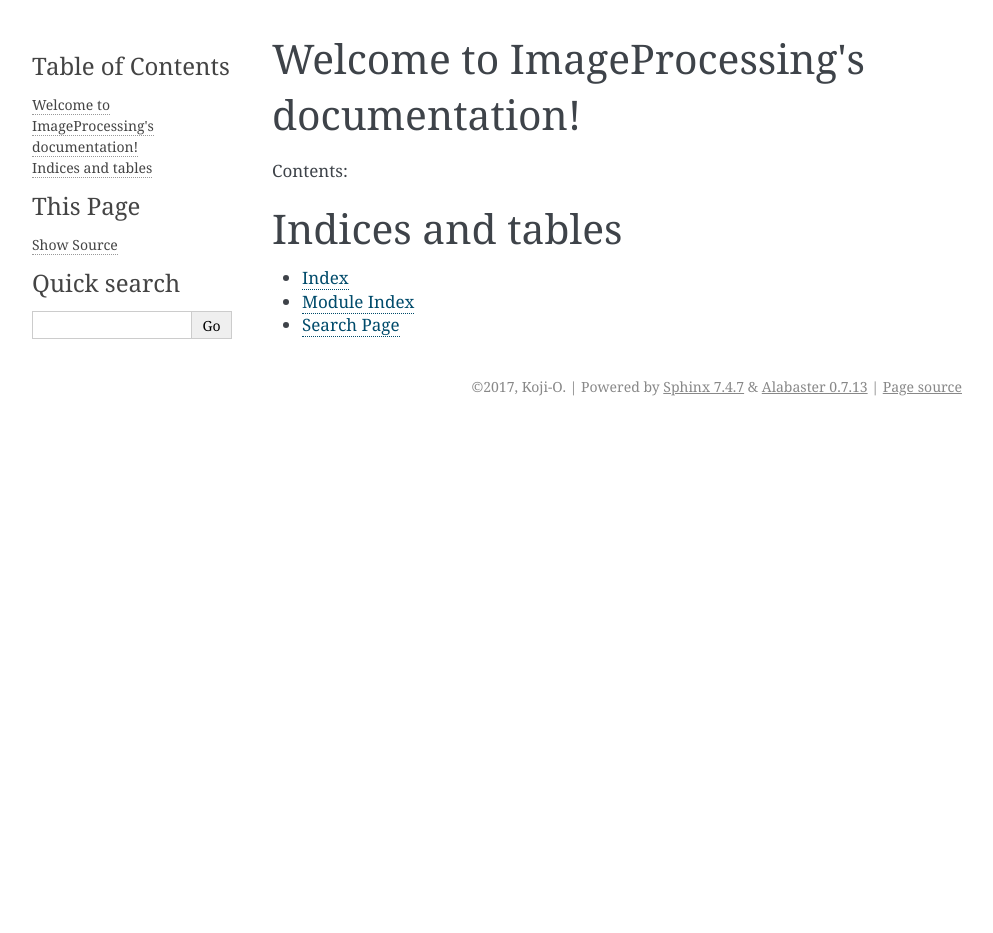
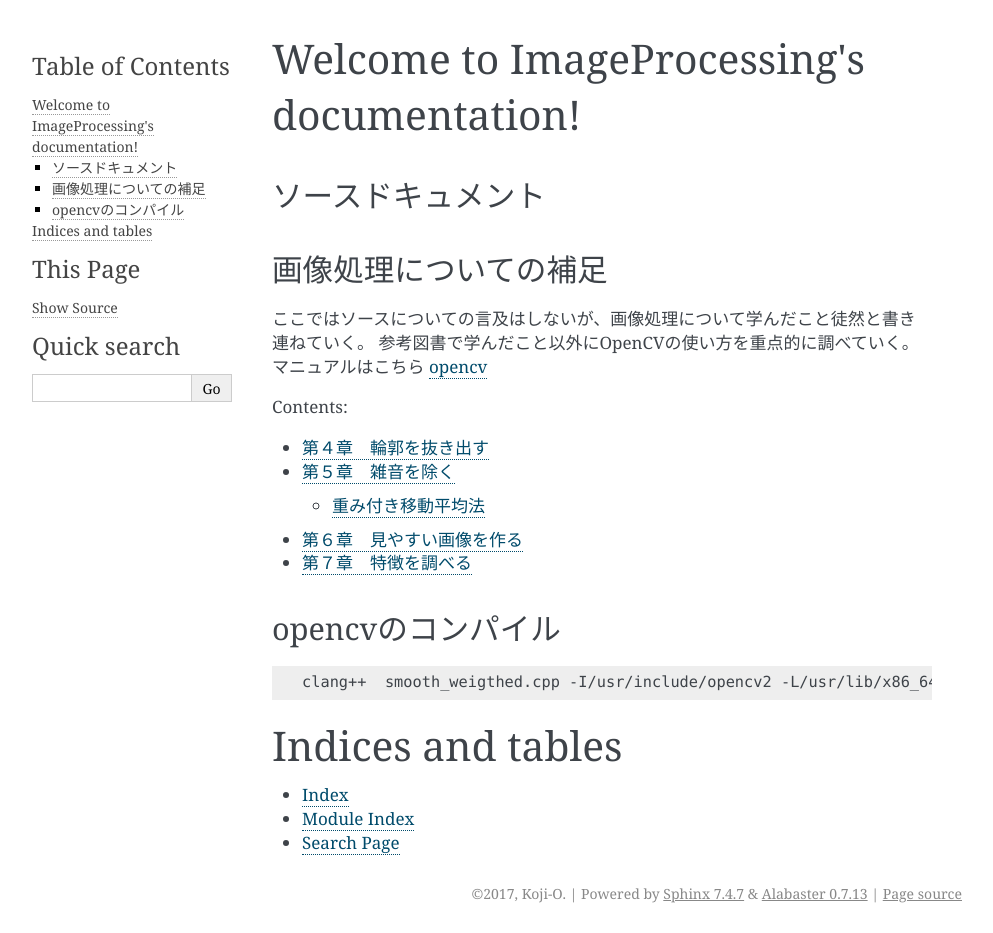
Before and after one commit to Koji-O/ImageProcessing, a Sphinx documentation site: the page built from docs/source/index.rst, in a window 1280 px wide. Shown: the whole page, without its empty margins (148-1141 px from the left). Built offline with Sphinx 7.4.7, drawn with Linux system fonts in a browser that asks for light colours; before the commit the page ends 900 px from its top, so only the background shows below that.

Commit message:
MOD: add docs. remove noise.

```diff
--- /dev/null
+++ b/docs/source/ch4.rst
@@ -0,0 +1,2 @@
+第４章　輪郭を抜き出す
+==============================
--- /dev/null
+++ b/docs/source/ch5.rst
@@ -0,0 +1,15 @@
+第５章　雑音を除く
+==============================
+
+
+
+
+
+重み付き移動平均法
+------------------
+opencvではcv::filter2Dで実現可能(filter2D_)
+
+.. _filter2D : http://docs.opencv.org/3.1.0/d4/d86/group__imgproc__filter.html#ga27c049795ce870216ddfb366086b5a04
+
+.. literalinclude:: ch5/smooth_weigthed.cpp
+   :language: c++
--- /dev/null
+++ b/docs/source/ch6.rst
@@ -0,0 +1,2 @@
+第６章　見やすい画像を作る
+==============================
--- /dev/null
+++ b/docs/source/ch7.rst
@@ -0,0 +1,2 @@
+第７章　特徴を調べる
+==============================
--- a/docs/source/index.rst
+++ b/docs/source/index.rst
@@ -6,12 +6,33 @@
 Welcome to ImageProcessing's documentation!
 ===========================================
 
+ソースドキュメント
+--------------------
+
+画像処理についての補足
+---------------------
+
+ここではソースについての言及はしないが、画像処理について学んだこと徒然と書き連ねていく。
+参考図書で学んだこと以外にOpenCVの使い方を重点的に調べていく。マニュアルはこちら opencv_
+
+.. _opencv : http://docs.opencv.org/trunk/index.html
+
 Contents:
 
 .. toctree::
    :maxdepth: 2
 
+   ch4
+   ch5
+   ch6
+   ch7
 
+opencvのコンパイル
+-----------------
+
+.. code-block:: bash
+
+   clang++  smooth_weigthed.cpp -I/usr/include/opencv2 -L/usr/lib/x86_64-linux-gnu/
 
 Indices and tables
 ==================
```
Also changed, not shown: 3 other files.
